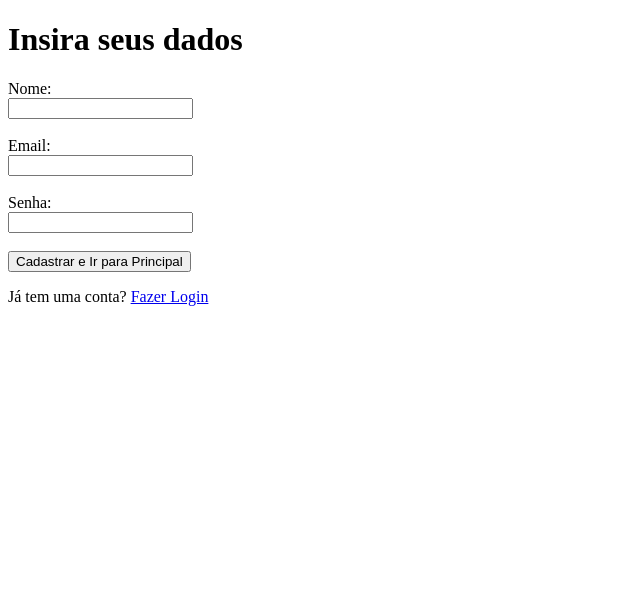
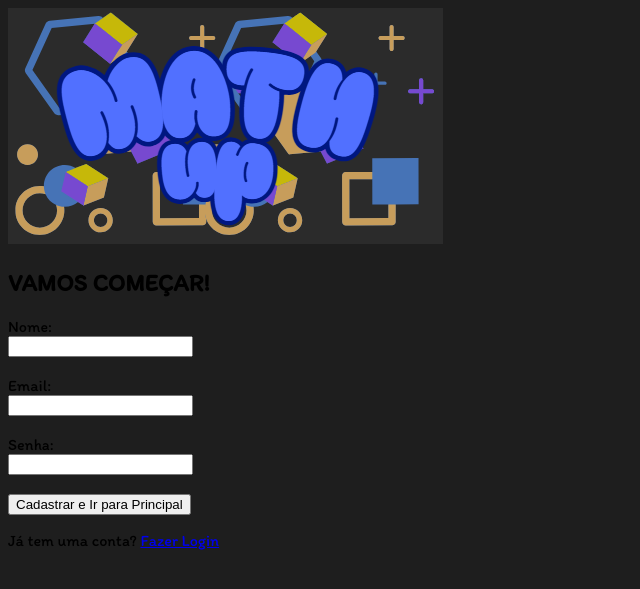
Before and after one commit to joao-Gabriel-Kuschel-Kupske/Match-Up., a Flask app: page /formulario_cadastro in a window 1280 px wide. Shown: the top 589 px of the page, without its empty margins (0-640 px from the left). Run offline with Flask 3, Linux system fonts and the light colour scheme.

Commit message:
solve-bug

```diff
--- a/match.up/static/css/stylecadastro.css
+++ b/match.up/static/css/stylecadastro.css
@@ -0,0 +1,9 @@
+@import url('https://fonts.googleapis.com/css2?family=Indie+Flower&family=Itim&display=swap');
+body {
+    font-family: "Itim", sans-serif;
+    background-color: #1E1E1E;
+}
+
+h2 {
+    color: #000000;
+}
--- a/match.up/templates/cadastro.html
+++ b/match.up/templates/cadastro.html
@@ -1,4 +1,5 @@
 <!DOCTYPE html>
+
 <html lang="pt-br">
    <head>
       <meta charset="UTF-8">
@@ -6,7 +7,13 @@
       <link rel="stylesheet" href="../static/css/stylecadastro.css">
    </head>
    <body>
-   <h1>Insira seus dados</h1>
+
+      <div class="logo">
+         <img src="../static/assets/imagens/logo.png" alt="Logo Match-Up">
+      </div>
+
+
+      <h2>VAMOS COMEÇAR!</h2>
 
       <!-- Ação CORRETA: Envia dados para a rota POST /salvar_dados -->
       <form method="post" action="/salvar_dados">
```
Also changed, not shown: match.up/static/css/styleperfil.css (+14 -1 lines), match.up/static/assets/imagens/matheus.png. Lines whose indentation alone changed are shown as unchanged.
